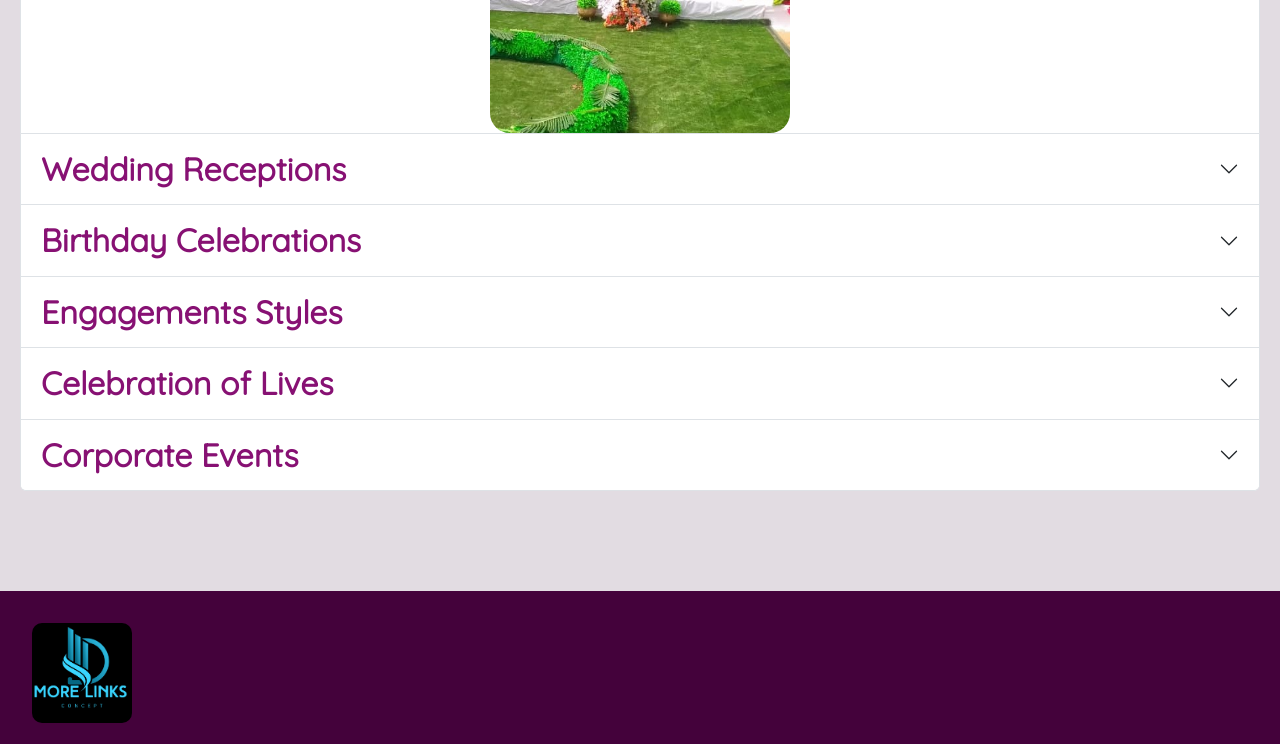
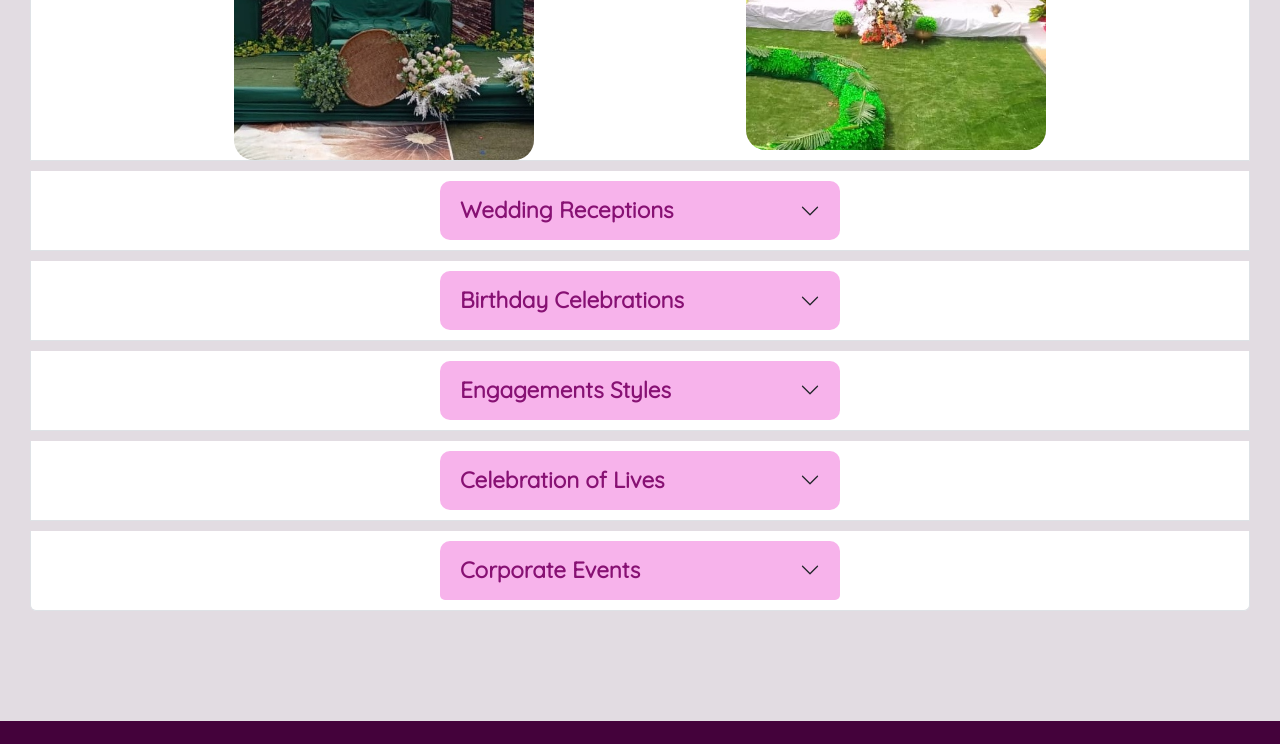
Before and after one commit to Ikendu/moreLinksDeco, a React (Vite) app in the folder mysite/: page /services in a window 1280 px wide. Shown: the part 660-1404 px from the top of the page. Built offline with nearby package versions, Linux system fonts and the light colour scheme.

Commit message:
more on events

```diff
--- a/mysite/src/pages/servicesPage/Service.jsx
+++ b/mysite/src/pages/servicesPage/Service.jsx
@@ -49,14 +49,7 @@ export default function Service() {
             data-bs-parent="#accordionExample"
           >
             <div class="accordion-body">
-              <strong>This is the second item's accordion body.</strong> It is
-              hidden by default, until the collapse plugin adds the appropriate
-              classes that we use to style each element. These classes control
-              the overall appearance, as well as the showing and hiding via CSS
-              transitions. You can modify any of this with custom CSS or
-              overriding our default variables. It's also worth noting that just
-              about any HTML can go within the <code>.accordion-body</code>,
-              though the transition does limit overflow.
+              <Traditional />
             </div>
           </div>
         </div>
@@ -79,14 +72,7 @@ export default function Service() {
             data-bs-parent="#accordionExample"
           >
             <div class="accordion-body">
-              <strong>This is the third item's accordion body.</strong> It is
-              hidden by default, until the collapse plugin adds the appropriate
-              classes that we use to style each element. These classes control
-              the overall appearance, as well as the showing and hiding via CSS
-              transitions. You can modify any of this with custom CSS or
-              overriding our default variables. It's also worth noting that just
-              about any HTML can go within the <code>.accordion-body</code>,
-              though the transition does limit overflow.
+              <Traditional />
             </div>
           </div>
         </div>
@@ -96,27 +82,20 @@ export default function Service() {
               class="accordion-button collapsed"
               type="button"
               data-bs-toggle="collapse"
-              data-bs-target="#collapseThree"
+              data-bs-target="#collapsefour"
               aria-expanded="false"
-              aria-controls="collapseThree"
+              aria-controls="collapsefour"
             >
               Engagements Styles
             </button>
           </h2>
           <div
-            id="collapseThree"
+            id="collapsefour"
             class="accordion-collapse collapse"
             data-bs-parent="#accordionExample"
           >
             <div class="accordion-body">
-              <strong>This is the third item's accordion body.</strong> It is
-              hidden by default, until the collapse plugin adds the appropriate
-              classes that we use to style each element. These classes control
-              the overall appearance, as well as the showing and hiding via CSS
-              transitions. You can modify any of this with custom CSS or
-              overriding our default variables. It's also worth noting that just
-              about any HTML can go within the <code>.accordion-body</code>,
-              though the transition does limit overflow.
+              <Traditional />
             </div>
           </div>
         </div>
@@ -126,27 +105,20 @@ export default function Service() {
               class="accordion-button collapsed"
               type="button"
               data-bs-toggle="collapse"
-              data-bs-target="#collapseThree"
+              data-bs-target="#collapse5"
               aria-expanded="false"
-              aria-controls="collapseThree"
+              aria-controls="collapse5"
             >
               Celebration of Lives
             </button>
           </h2>
           <div
-            id="collapseThree"
+            id="collapse5"
             class="accordion-collapse collapse"
             data-bs-parent="#accordionExample"
           >
             <div class="accordion-body">
-              <strong>This is the third item's accordion body.</strong> It is
-              hidden by default, until the collapse plugin adds the appropriate
-              classes that we use to style each element. These classes control
-              the overall appearance, as well as the showing and hiding via CSS
-              transitions. You can modify any of this with custom CSS or
-              overriding our default variables. It's also worth noting that just
-              about any HTML can go within the <code>.accordion-body</code>,
-              though the transition does limit overflow.
+              <Traditional />
             </div>
           </div>
         </div>
@@ -156,27 +128,20 @@ export default function Service() {
               class="accordion-button collapsed"
               type="button"
               data-bs-toggle="collapse"
-              data-bs-target="#collapseThree"
+              data-bs-target="#collapse6"
               aria-expanded="false"
-              aria-controls="collapseThree"
+              aria-controls="collapse6"
             >
               Corporate Events
             </button>
           </h2>
           <div
-            id="collapseThree"
+            id="collapse6"
             class="accordion-collapse collapse"
             data-bs-parent="#accordionExample"
           >
             <div class="accordion-body">
-              <strong>This is the third item's accordion body.</strong> It is
-              hidden by default, until the collapse plugin adds the appropriate
-              classes that we use to style each element. These classes control
-              the overall appearance, as well as the showing and hiding via CSS
-              transitions. You can modify any of this with custom CSS or
-              overriding our default variables. It's also worth noting that just
-              about any HTML can go within the <code>.accordion-body</code>,
-              though the transition does limit overflow.
+              <Traditional />
             </div>
           </div>
         </div>
--- a/mysite/src/pages/servicesPage/service.css
+++ b/mysite/src/pages/servicesPage/service.css
@@ -7,10 +7,23 @@
 .accordion-body {
   padding: 0;
 }
+.accordion-item{
+  margin: 10px;
+  background-color: none;
+}
+.accordion-header {
+  display: flex;
+  justify-content: center;
+  align-items: center;
+}
 .accordion-button {
   color: #871173;
-  font-size: 1em;
+  font-size: 0.7em;
   font-weight: 700;
+  border-radius: 10px;
+  margin: 10px 0;
+  max-width: 400px;
+  background: #f7b3eb;
 }
 .genImage {
   display: flex;
```
